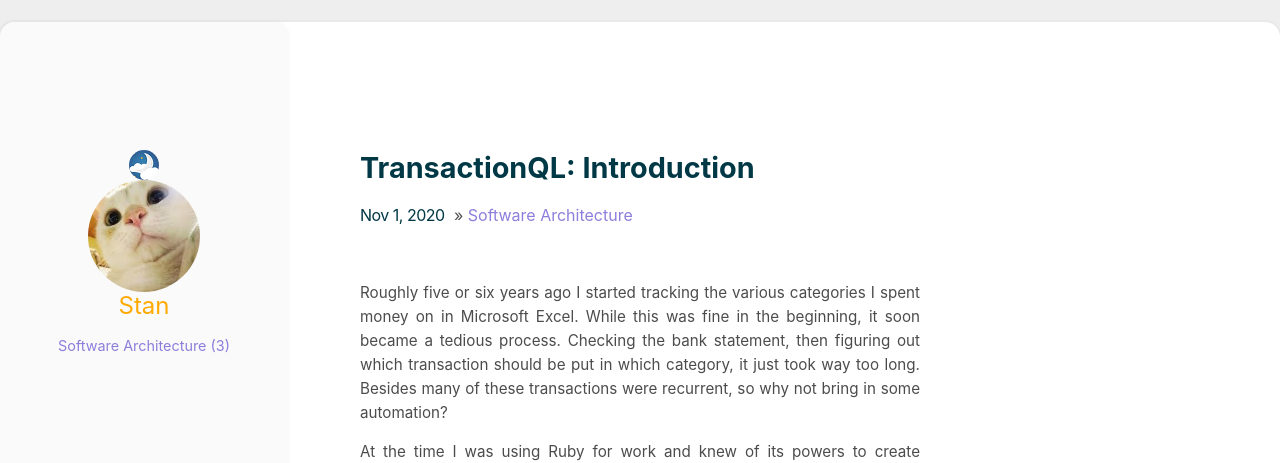
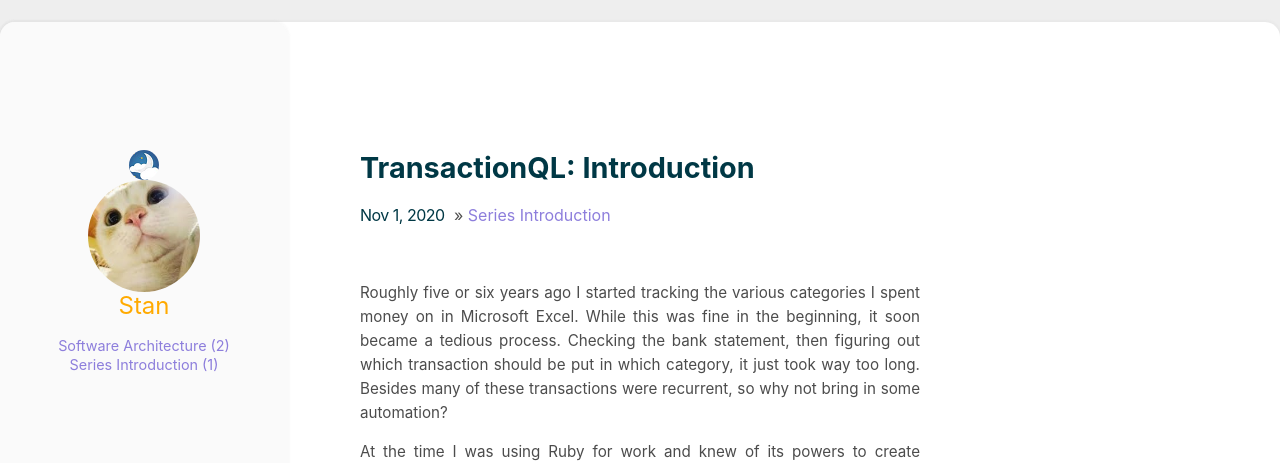
Before and after one commit to janssen-io/janssen-io.github.io, a Jekyll site: the page built from _posts/2020-11-01-TransactionQL-part-one.md, in a window 1280 px wide. Shown: the top 463 px of the page. Built offline with Jekyll 4.4.1, drawn with Linux system fonts in a browser that asks for light colours.

Commit message:
Fixed category and tags (#3)

```diff
--- a/_posts/2020-11-01-TransactionQL-part-one.md
+++ b/_posts/2020-11-01-TransactionQL-part-one.md
@@ -2,11 +2,11 @@
 layout: post
 title: "TransactionQL: Introduction"
 excerpt_separator: <!--more-->
-category: Software Architecture
+category: Series Introduction
 tags:
     - F#
     - Personal Project
-    - Series Introduction
+    - TransactionQL
 ---
 
 Roughly five or six years ago I started tracking the various categories I spent money on in Microsoft Excel.
--- /dev/null
+++ b/categories/Series Introduction.html
@@ -0,0 +1,6 @@
+---
+layout: page
+type: Series Introduction
+---
+
+{% include archive.html %}
--- /dev/null
+++ b/categories/Software Architecture.html
@@ -0,0 +1,6 @@
+---
+layout: page
+type: Software Architecture
+---
+
+{% include archive.html %}
--- a/categories/dev.html
+++ /dev/null
@@ -1,6 +0,0 @@
----
-layout: page
-type: dev
----
-
-{% include archive.html %}
--- a/categories/travel.html
+++ /dev/null
@@ -1,6 +0,0 @@
----
-layout: page
-type: travel
----
-
-{% include archive.html %}
--- a/categories/writing.html
+++ /dev/null
@@ -1,6 +0,0 @@
----
-layout: page
-type: writing
----
-
-{% include archive.html %}
```
